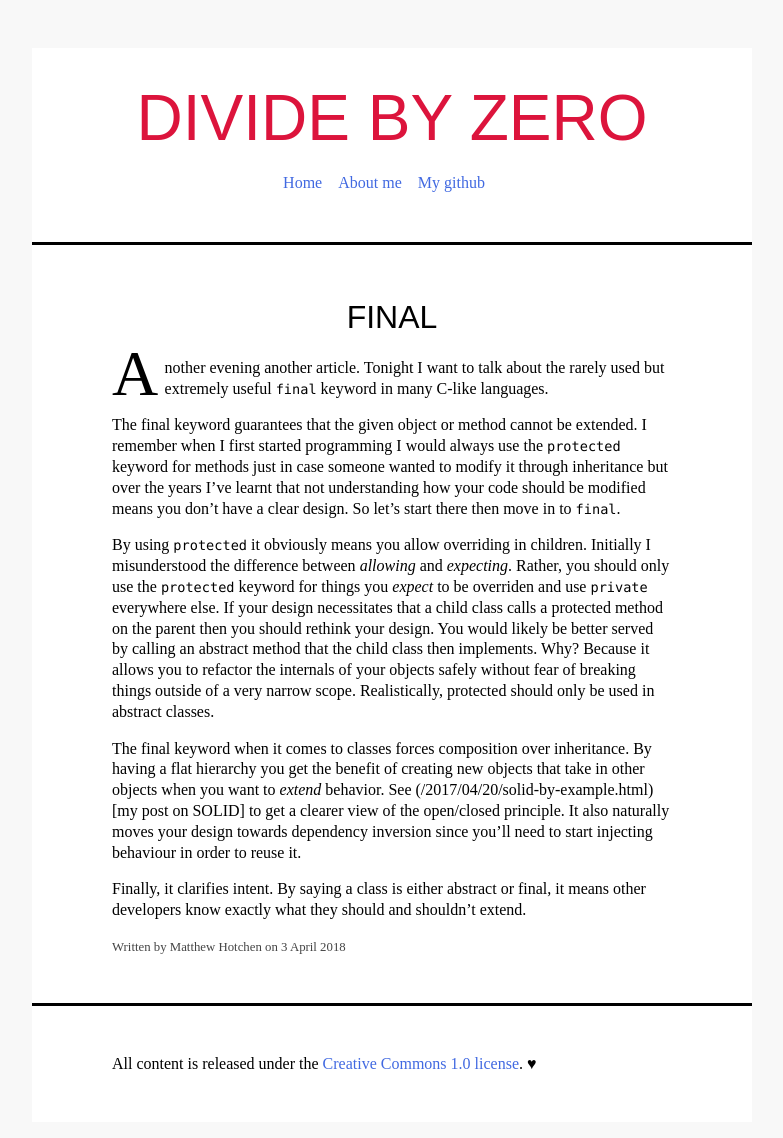
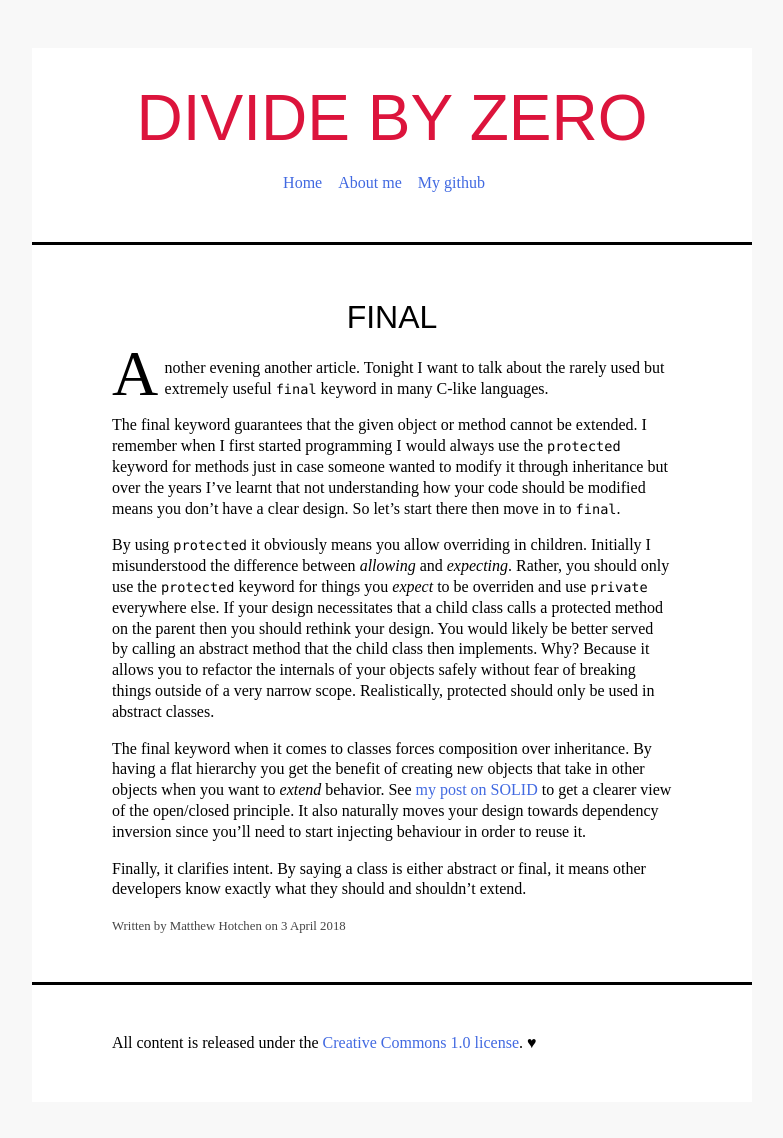
Before and after one commit to mhotchen/mhotchen.github.io, a Jekyll site: the page built from _posts/2018-04-03-final.markdown, in a window 1280 px wide. Shown: the whole page, without its empty margins (248-1031 px from the left). Built offline with Jekyll 4.4.1, drawn with Linux system fonts in a browser that asks for light colours; some web fonts are replaced.

Commit message:
Fix broken markdown

```diff
--- a/_posts/2018-04-03-final.markdown
+++ b/_posts/2018-04-03-final.markdown
@@ -9,6 +9,6 @@ The final keyword guarantees that the given object or method cannot be extended.
 
 By using `protected` it obviously means you allow overriding in children. Initially I misunderstood the difference between _allowing_ and _expecting_. Rather, you should only use the `protected` keyword for things you _expect_ to be overriden and use `private` everywhere else. If your design necessitates that a child class calls a protected method on the parent then you should rethink your design. You would likely be better served by calling an abstract method that the child class then implements. Why? Because it allows you to refactor the internals of your objects safely without fear of breaking things outside of a very narrow scope. Realistically, protected should only be used in abstract classes.
 
-The final keyword when it comes to classes forces composition over inheritance. By having a flat hierarchy you get the benefit of creating new objects that take in other objects when you want to _extend_ behavior. See (/2017/04/20/solid-by-example.html)[my post on SOLID] to get a clearer view of the open/closed principle. It also naturally moves your design towards dependency inversion since you'll need to start injecting behaviour in order to reuse it.
+The final keyword when it comes to classes forces composition over inheritance. By having a flat hierarchy you get the benefit of creating new objects that take in other objects when you want to _extend_ behavior. See [my post on SOLID](/2017/04/20/solid-by-example.html) to get a clearer view of the open/closed principle. It also naturally moves your design towards dependency inversion since you'll need to start injecting behaviour in order to reuse it.
 
 Finally, it clarifies intent. By saying a class is either abstract or final, it means other developers know exactly what they should and shouldn't extend.
```
